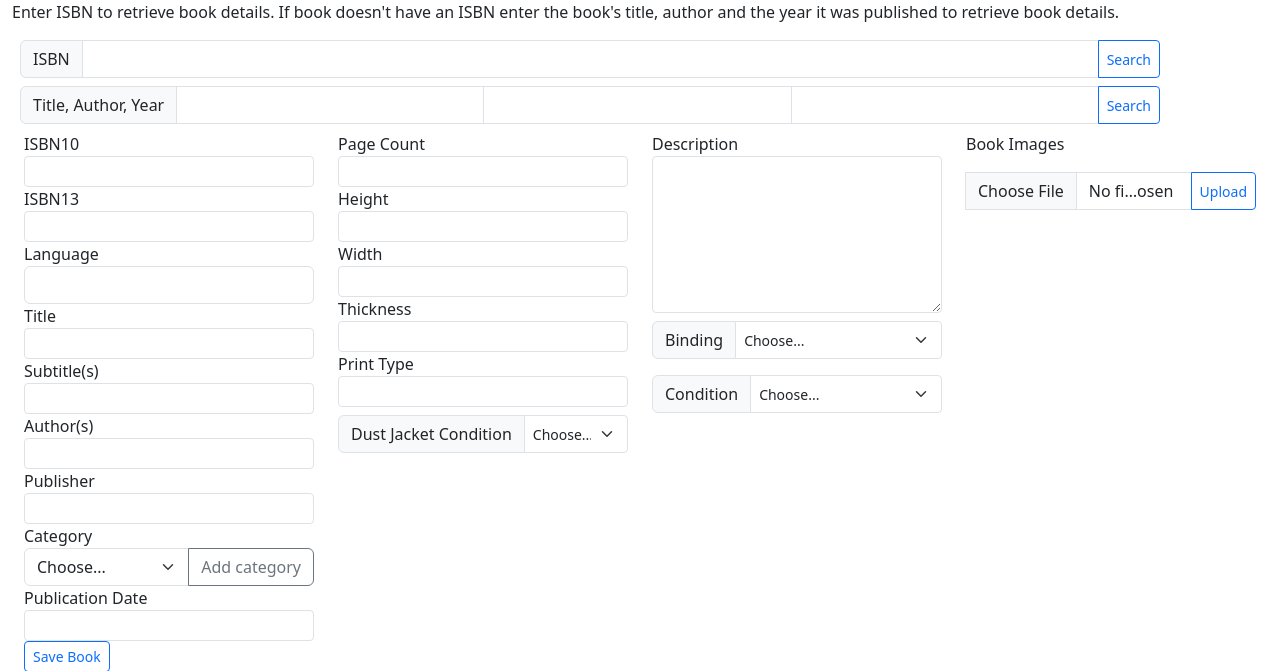
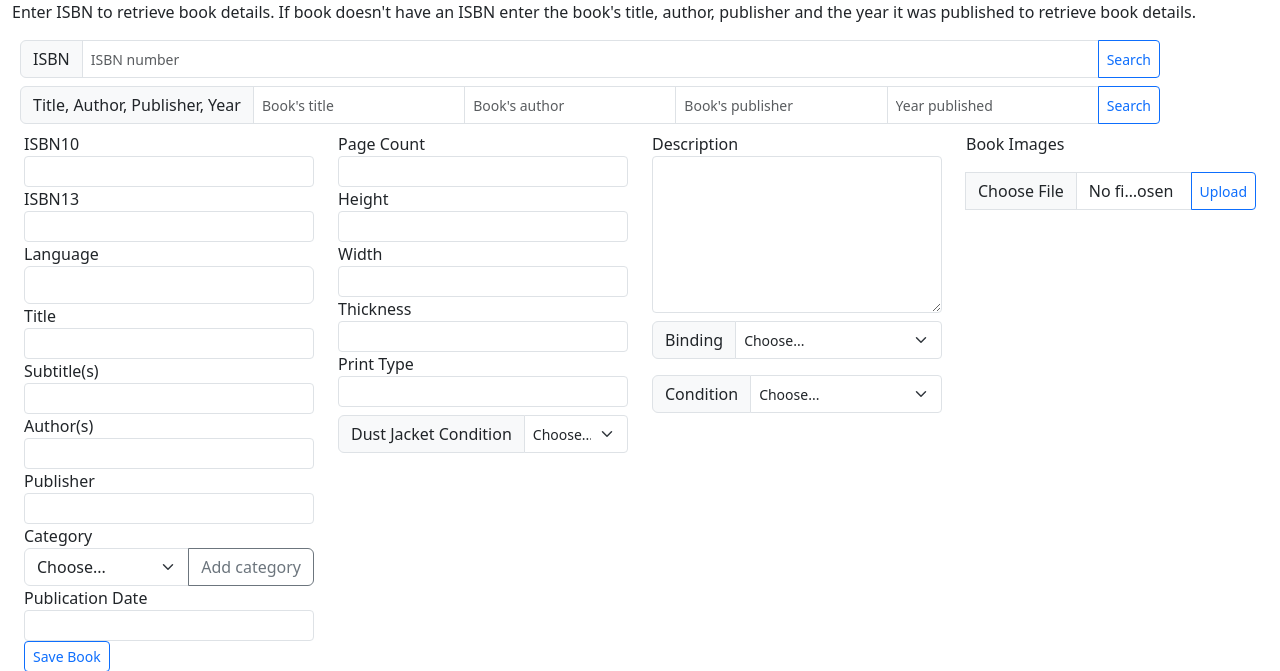
Before and after one commit to Strasseneck/HomelessBooks, a Django app: page /add_book in a window 1280 px wide. Shown: the part 56-727 px from the top of the page. Run offline with Django 4.2, Linux system fonts and the light colour scheme; data comes from the database, SQL or seed files in the repository; some libraries are stand-ins or nearby versions.

Commit message:
Fix search by publisher, add prompts for user misuse of search

```diff
--- a/homelessbooks/books/static/books/script.js
+++ b/homelessbooks/books/static/books/script.js
@@ -208,29 +208,29 @@ document.addEventListener('DOMContentLoaded', function () {
         $('#isbn-submit').on('click', function () {
             // Define isbn variable and remove hyphens
             isbn = $('#isbn-search').val().replace(/-/g, '');
-            console.log(isbn)
             if(isbn !== '') {
                 // Call get book id function
                 getBookIdIsbn(isbn);
             }
             else {
-                console.log('no ISBN input');
-                return;
+                $('#isbn-search').attr('placeholder', 'Please enter a valid ISBN number!')
             }
 
         })
 
         // Title author search button event listener
-        $('#title-author-submit').on('click', function () {
+        $('#title-author-publisher-submit').on('click', function () {
             // define title and author
             const title = $('#title-search').val();
             const author = $('#author-search').val();
-            if(title !== "" && author !== "") {
-                getBookIdTitleAuthor(title, author);
+            const publisher = $('#publisher-search').val();
+            if(title !== "" && author !== "" && publisher !== "") {
+                getBookIdTitleAuthorPublisher(title, author, publisher);
             }
             else {
-                console.log('Title or author missing');
-                return;
+                $('#title-search').attr('placeholder', "Please enter a title...");
+                $('#author-search').attr('placeholder', "and author...");
+                $('#publisher-search').attr('placeholder', "...and publisher!")
             }
         })
 
@@ -311,10 +311,10 @@ document.addEventListener('DOMContentLoaded', function () {
         }
 
         // Get book data title and author
-        async function getBookDataTitleAuthor(title, author) {
+        async function getBookDataTitleAuthorPublisher(title, author, publisher) {
             try {
                 // Request book data using isbn
-                const response = await fetch(`https://www.googleapis.com/books/v1/volumes?q=${title}+inauthor:${author}&key=${googleApiKey}`);
+                const response = await fetch(`https://www.googleapis.com/books/v1/volumes?q=${title}+inauthor:${author}+inpublisher:${publisher}&key=${googleApiKey}`);
 
                 if(!response.ok) {
                     throw new Error(`HTTP error! Status ${response.status}`)
@@ -332,13 +332,13 @@ document.addEventListener('DOMContentLoaded', function () {
         }
 
         // Get google volume id via title and author
-        async function getBookIdTitleAuthor(title, author) {
+        async function getBookIdTitleAuthorPublisher(title, author, publisher) {
             // Call async function to get data
-            const result = await getBookDataTitleAuthor(title, author);
+            const result = await getBookDataTitleAuthorPublisher(title, author, publisher);
 
             if(result !== null && result.items[0].id !== undefined) {
                 // Get year
-                let year = $('#published-search').val();
+                let year = $('#year-search').val();
                 let results = result.items;
                 // Loop through results to find published in year
                 const book = results.find(result => result.volumeInfo.publishedDate.includes(year));
@@ -368,8 +368,6 @@ document.addEventListener('DOMContentLoaded', function () {
 
         // Get book data with bookId function
         function getBookData(bookId) {
-            console.log('get book data with bookid function')
-            console.log(bookId);
             // Get book volume resource using book id
             fetch(`https://www.googleapis.com/books/v1/volumes/${bookId}`)
                 .then((response) => {
--- a/homelessbooks/books/templates/books/addbook.html
+++ b/homelessbooks/books/templates/books/addbook.html
@@ -6,23 +6,24 @@
 <div class="container-fluid" id="add-new-book-view">
   <!--header-->
   <div class="page-header">
-      <p>Enter ISBN to retrieve book details. If book doesn't have an ISBN enter the book's title, author and the year it was published to retrieve book details.</p>
+      <p>Enter ISBN to retrieve book details. If book doesn't have an ISBN enter the book's title, author, publisher and the year it was published to retrieve book details.</p>
   </div>
   <!--searches container-->
   <div class="container" id="searches-container">
     <!--isbn search form-->
     <div class="input-group" id="isbn-search-form">
       <span class="input-group-text">ISBN</span>
-      <input type="text" class="form-control form-control-sm" id="isbn-search" name="isbn-search" max-length="15">
+      <input type="text" class="form-control form-control-sm" placeholder="ISBN number"id="isbn-search" name="isbn-search" max-length="15">
       <input type="submit" class="btn btn-outline-primary btn-sm" id="isbn-submit" value="Search" name="isbn-submit">
     </div>
     <!--author title search form-->
     <div class="input-group" id="title-author-search-form">
-      <span class="input-group-text">Title, Author, Year</span>
-      <input type="text" class="form-control form-control-sm" id="title-search" name="title-search">
-      <input type="text" class="form-control form-control-sm" id="author-search" name="author-search">
-      <input type="text" class="form-control form-control-sm" id="year-search" name="year-search">
-      <input type="submit" class="btn btn-outline-primary btn-sm" id="title-author-submit" value="Search" name="title-author-submit">
+      <span class="input-group-text">Title, Author, Publisher, Year</span>
+      <input type="text" class="form-control form-control-sm" placeholder="Book's title" id="title-search" name="title-search">
+      <input type="text" class="form-control form-control-sm" placeholder="Book's author" id="author-search" name="author-search">
+      <input type="text" class="form-control form-control-sm" placeholder="Book's publisher" id="publisher-search" name="publisher-search">
+      <input type="text" class="form-control form-control-sm" placeholder="Year published" id="year-search" name="year-search">
+      <input type="submit" class="btn btn-outline-primary btn-sm" id="title-author-publisher-submit" value="Search" name="title-author-publisher-submit">
     </div>
   </div>
   <!--new book form-->
```
